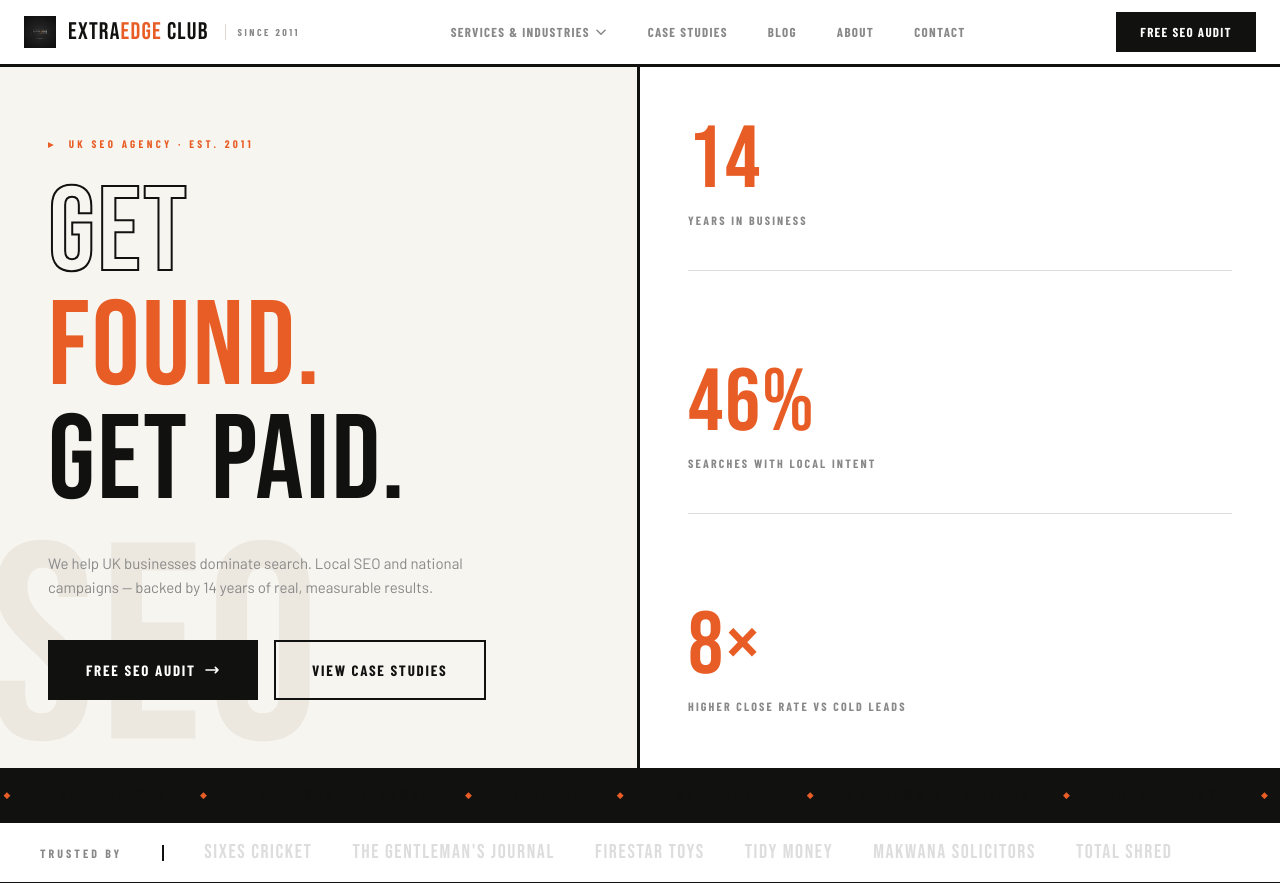
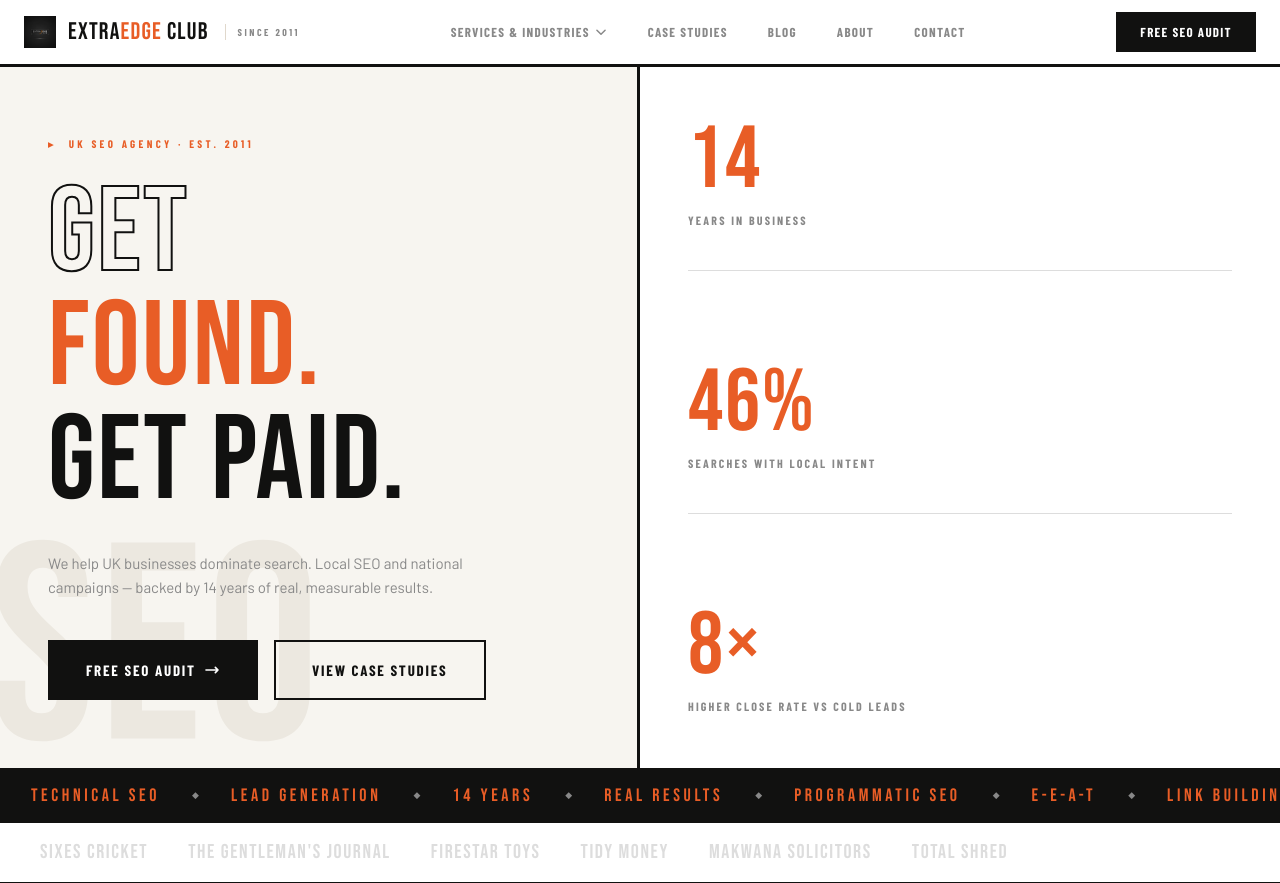
Before and after one commit to vimldn/eec6, a Next.js app: page / in a window 1280 px wide. Shown: the top 883 px of the page. Built offline with nearby package versions, Linux system fonts and the light colour scheme; a web font is replaced by a local one.

Commit message:
Add files via upload

```diff
--- a/components/interactive/ClientsSection.tsx
+++ b/components/interactive/ClientsSection.tsx
@@ -10,18 +10,7 @@ export default function ClientsSection({ clients }: { clients: Client[] }) {
       className="flex items-center px-6 md:px-10 py-5 flex-wrap gap-y-3"
       style={{ background: '#ffffff', borderBottom: '3px solid #111110' }}
     >
-      {/* Label — Barlow Condensed 700 */}
-      <span
-        className="v1-label text-xs shrink-0 pr-10 mr-10 whitespace-nowrap"
-        style={{
-          color: '#888888',
-          letterSpacing: '0.25em',
-          borderRight: '2px solid #111110',
-        }}
-      >
-        Trusted by
-      </span>
-
+      {/* Client names */}
       <div className="flex flex-wrap gap-x-10 gap-y-2 items-center">
         {clients.map((client, i) => (
           <motion.span
--- a/components/interactive/Ticker.tsx
+++ b/components/interactive/Ticker.tsx
@@ -1,9 +1,9 @@
 'use client';
 
 const items = [
-  'Local SEO', 'National SEO', 'Google Maps', 'Sixes Cricket',
-  "Gentleman's Journal", '14 Years', 'Real Results', 'Makwana Solicitors',
-  'FireStar Toys', 'Tidy Money', 'Total Shred', 'E-E-A-T',
+  'Local SEO', 'National SEO', 'Google Maps', 'Technical SEO',
+  'Lead Generation', '14 Years', 'Real Results', 'Programmatic SEO',
+  'E-E-A-T', 'Link Building', 'Google Business Profile', 'SEO Audits',
 ];
 
 export default function Ticker() {
@@ -16,15 +16,13 @@ export default function Ticker() {
       <div className="ticker-track flex whitespace-nowrap w-max">
         {[...items, ...items].map((item, i) => (
           <span key={i} className="inline-flex items-center">
-            {/* Bebas Neue via v1-headline */}
             <span
-              className="v1-headline px-8 text-white"
-              style={{ fontSize: 18, letterSpacing: '0.2em' }}
+              className="v1-headline px-8"
+              style={{ fontSize: 18, letterSpacing: '0.2em', color: '#e85d26' }}
             >
               {item}
             </span>
-            {/* Ticker dot — orange per spec */}
-            <span style={{ color: '#e85d26', fontSize: 9 }}>◆</span>
+            <span style={{ color: '#888888', fontSize: 9 }}>◆</span>
           </span>
         ))}
       </div>
```
